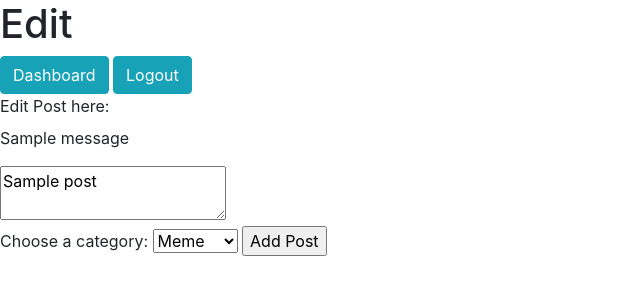
After one commit to Coding-Dojo-MemeSpace/Team_PA_MemeSpace, a Flask app: template flask_app/templates/edit_post.html in a window 1280 px wide. The commit adds this page. Shown: the top 300 px of the page, without its empty margins (0-640 px from the left). Run offline with Flask 2, Linux system fonts and the light colour scheme; the template is opened without the code that fills it: most values are stand-ins (such as "Sample title", 1, 10 or a date in 2020); one stand-in notice (Sample message) is shown; some libraries are stand-ins or nearby versions.

Commit message:
added edit post method and html

```diff
--- a/flask_app/controllers/posts.py
+++ b/flask_app/controllers/posts.py
@@ -54,8 +54,7 @@ def edit_post(id):
     }
     # call the query to get one animals from the get_one classmethod in the models folder
     # We are using the same classmethod to get one animal as the read one route above
-    an_animal = Animal.get_one(data)
-    return render_template("edit_animal.html", one_animal = an_animal)
+    return render_template("edit_post.html", one_post = Post.get_one_with_user(data))
 
 @app.route("/update_post/<int:id>", methods = ["POST"])
 def update_post(id):
--- a/flask_app/templates/dashboard.html
+++ b/flask_app/templates/dashboard.html
@@ -58,8 +58,10 @@
                         <td>{{one_post.post}}</td>
                         <td>{{one_post.category}}</td>
                         <td>
+                            {% if session["user_id"] == one_post.poster.id %}
+                            <!-- -- ------ (update->recipes.py- Step 1 of 5) --------------------------->
+                            <a href="/edit_post/{{one_post.id}}"><button>Edit</button></a>
                             <!--------------Delete post (move to one user post)------------------- -->
-                            {% if session["user_id"] == one_post.poster.id %}
                             <form action="/delete_post/{{one_post.id}}" method="post">
                                 <input type="submit" value="Delete">
                             </form>
--- /dev/null
+++ b/flask_app/templates/edit_post.html
@@ -0,0 +1,40 @@
+<!DOCTYPE html>
+<html lang="en">
+<head>
+    <meta charset="UTF-8">
+    <meta http-equiv="X-UA-Compatible" content="IE=edge">
+    <meta name="viewport" content="width=device-width, initial-scale=1.0">
+    <link rel="stylesheet" href="{{ url_for('static',filename='/style.css') }}">
+    <link rel="stylesheet" href="https://stackpath.bootstrapcdn.com/bootstrap/4.3.1/css/bootstrap.min.css" integrity="sha384-ggOyR0iXCbMQv3Xipma34MD+dH/1fQ784/j6cY/iJTQUOhcWr7x9JvoRxT2MZw1T" crossorigin="anonymous">
+    <title>Edit Post</title>
+</head>
+<body>
+        <h1>Edit </h1>
+        <div class="nav_bar_buttons">
+            <a href="/dashboard" class="btn btn-info">Dashboard</a>
+            <a href="/logout" class="btn btn-info">Logout</a>
+        </div>
+        <!--  -- -- ------ update --------------------------->
+        <form action="/update_post/{{one_post.id}}" method="POST">
+            <label>Edit Post here:</label>
+            <!----------------------- Validation  (recipe.py-step 1 of 3)------------------------------>
+            {% with messages = get_flashed_messages() %}    <!-- declare a variable called messages -->
+                {% if messages %}                           <!-- check if there are any messages -->
+                    {% for message in messages %}           <!-- loop through the messages -->
+                        <p>{{message}}</p>                  <!-- display each message in a paragraph tag -->
+                    {% endfor %}
+                {% endif %}
+            {% endwith %}
+            <textarea type="text" name="post">{{one_post.post}}</textarea><br>
+            <label>Choose a category:</label>
+            <select id="category" name="category">
+                <option value="meme">Meme</option>
+                <option value="travel">Travel</option>
+                <option value="food">Food</option>
+                <option value="random">Random</option>
+            </select>
+            <input type="submit" value="Add Post">
+        </form>
+    </div>
+</body>
+</html>
```
Also changed, not shown: flask_app/models/post.py (+24 -0 lines).
